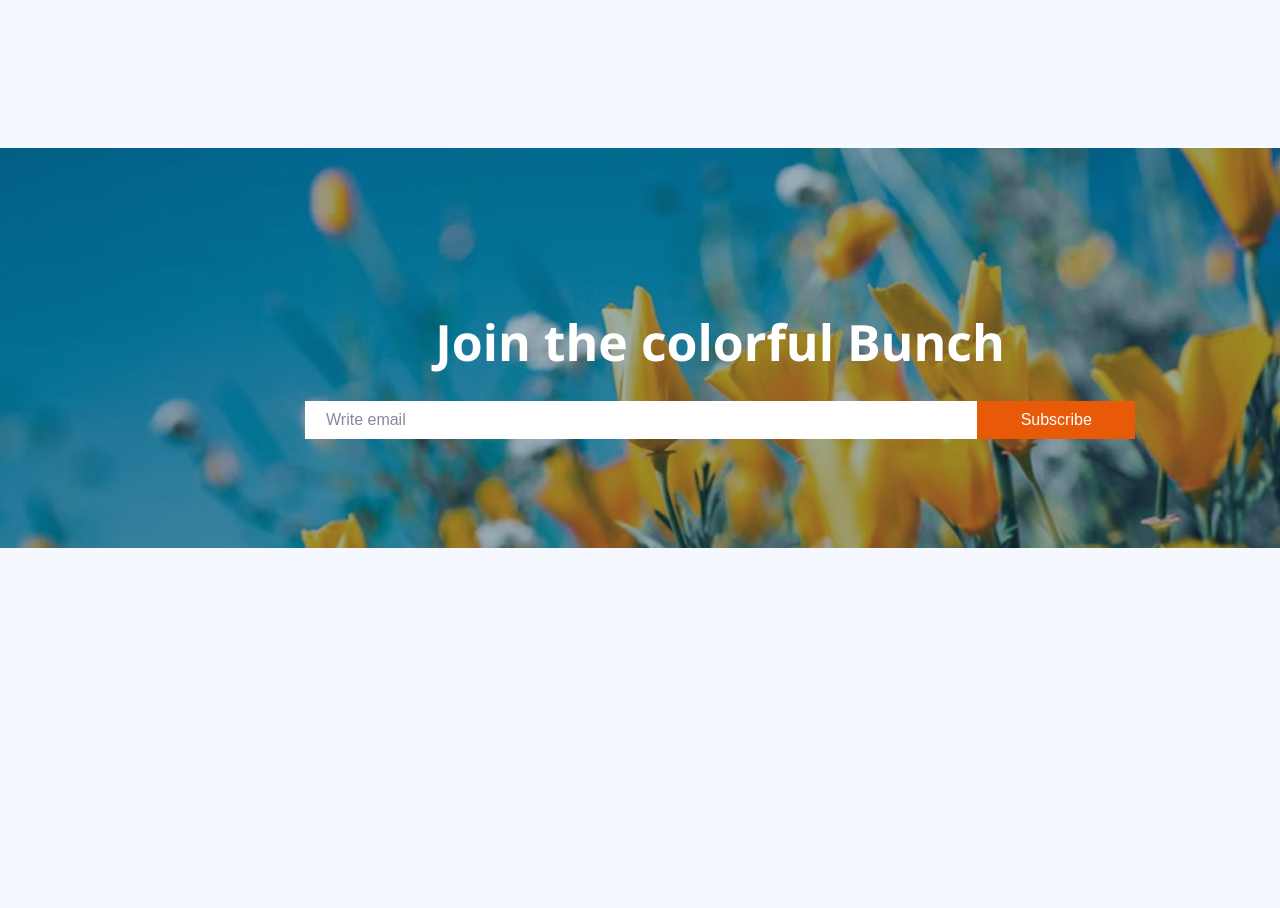
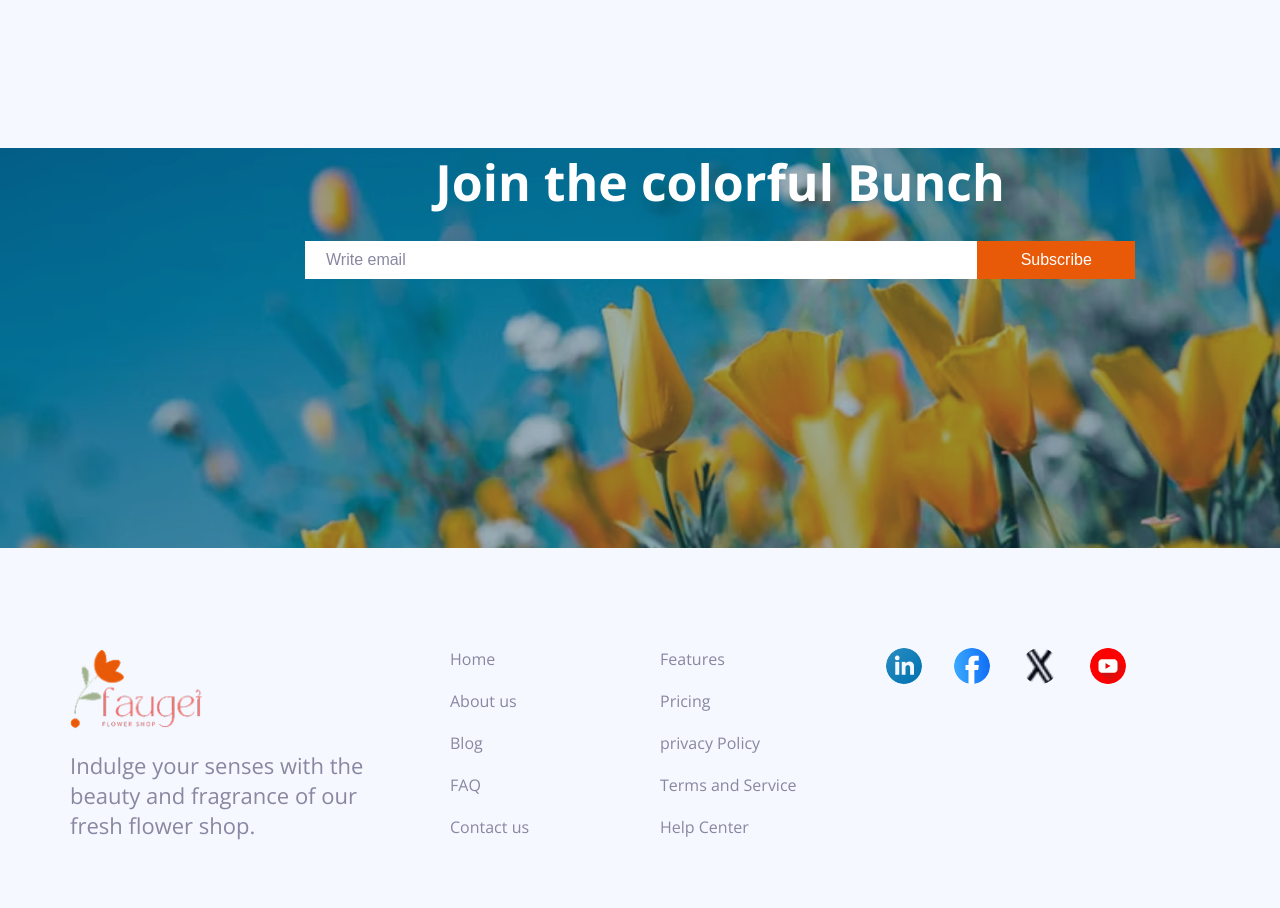
Before and after one commit to shekhor64707/2nd-assignment, a plain HTML site: page index.html in a window 1280 px wide. Shown: the part 2641-3549 px from the top of the page. Before the commit the page ends 3239 px from the top, so only its background shows below. Drawn offline with nearby package versions, Linux system fonts and the light colour scheme.

Commit message:
adding footer section

```diff
--- a/index.html
+++ b/index.html
@@ -32,7 +32,7 @@
         </div>
     </header>
     <main>
-        <section class="plant-section bg-w">
+        <section class="plant-section">
             <div class="plant">
                 <div class="plant-content">
                     <h1><span>Our</span> Plants</h1>
@@ -90,7 +90,7 @@
                 </div>
             </div>
         </section>
-        <section class="plant-lover bg-w">
+        <section class="plant-lover">
             <div class="image-container">
                 <img src="./image/flower-store.png" alt="no image found">
                 <div class="overlay-img">
@@ -106,7 +106,9 @@
                 </ul>
             </div>
         </section>
-        <section class="join-section">
+
+    </main>
+    <section class="join-section">
             <div class="bg-img">
              <div class="join-content">
                 <h3>Join the colorful Bunch</h3>
@@ -117,6 +119,33 @@
              </div>
             </div>
         </section>
-    </main>
+    <footer>
+        <div class="footer-section">
+            <div class="footer-content">
+                <img src="./image/logo.png" alt="No image is found">
+                <p>Indulge your senses with the beauty and fragrance of our fresh flower shop. </p>
+            </div>
+            <div class="footer-column">
+                <ul>Home</ul>
+                <ul>About us</ul>
+                <ul>Blog</ul>
+                <ul>FAQ</ul>
+                <ul>Contact us</ul>
+            </div>
+            <div class="footer-column">
+                <ul>Features</ul>
+                <ul>Pricing</ul>
+                <ul>privacy Policy</ul>
+                <ul>Terms and Service</ul>
+                <ul>Help Center</ul>
+            </div>
+            <div class="link-column">
+                <img src="./image/icon-linkedin.png" alt="">
+                <img src="./image/icon-facebook.png" alt="">
+                <img src="./image/icon-twitter.png" alt="">
+                <img src="./image/icon-youtube.png" alt="">
+            </div>
+        </div>
+    </footer>
 </body>
 </html>
--- a/style.css
+++ b/style.css
@@ -19,7 +19,7 @@
 .color-1{
     color:#8987A1;
 }
-.bg-w{
+main{
     width:1140px;
     margin:0 auto;
 }
@@ -173,17 +173,14 @@
     width:1440px;
     margin:0 auto;
     padding:50px 0;
+    display:flex;
+    flex-direction:column ;
  }
  .bg-img{
     background-image: url("./image/news-letter-bg.png");
     width:100%;
     height:400px;
-    position:relative;
- }
- .join-content{
-    position: absolute;
-    top:160px;
-    left:305px;
+
  }
  .join-content h3{
     font-size:50px;
@@ -191,6 +188,7 @@
     color:#ffffff;
     text-align:center;
     margin-bottom:25px;
+    align-items: center;
  }
  .input-section{
     width:830px;
@@ -212,8 +210,49 @@
  }
 
 
+/* footer section styles  */
 
+.footer-section{
+    width:1140px;
+    margin:0 auto;
+    display:grid;
+    grid-template-columns: 2fr 1fr 1fr 2fr;
+    justify-content: center;
+    padding:50px 0;
+    column-gap: 40px;
+}
 
+.footer-content p{
+    color:#8987A1;
+    font-size:22px;
+
+}
+
+.footer-content img{
+    width:132px;
+    height:82px;
+    margin-bottom: 15px;
+}
+
+.footer-column ul{
+    color:#8987A1;
+    margin-bottom:20px;
+}
+.footer-column{
+    margin-right:15px;
+}
+
+.link-column{
+    display:flex;
+    justify-content: space-around;
+    width:80%;
+}
+.link-column img{
+  width:36px;
+  height:36px;
+  border-radius:50%;
+
+}
 
 
 
@@ -306,5 +345,25 @@
         font-size:1rem;
     }
 
+    /* join section styles  */
 
+    .join-section{
+        width:576px;
+        margin:0 auto;
+    }
+
+
+    /* footer section styles  */
+    footer{
+        width:576px;
+        margin:0 auto;
+    }
+    .footer-section{
+        grid-template-columns: 1fr;
+    }
+    .link-column{
+        width:576px;
+        justify-content:flex-start;
+        gap:20px;
+    }
 }
```
